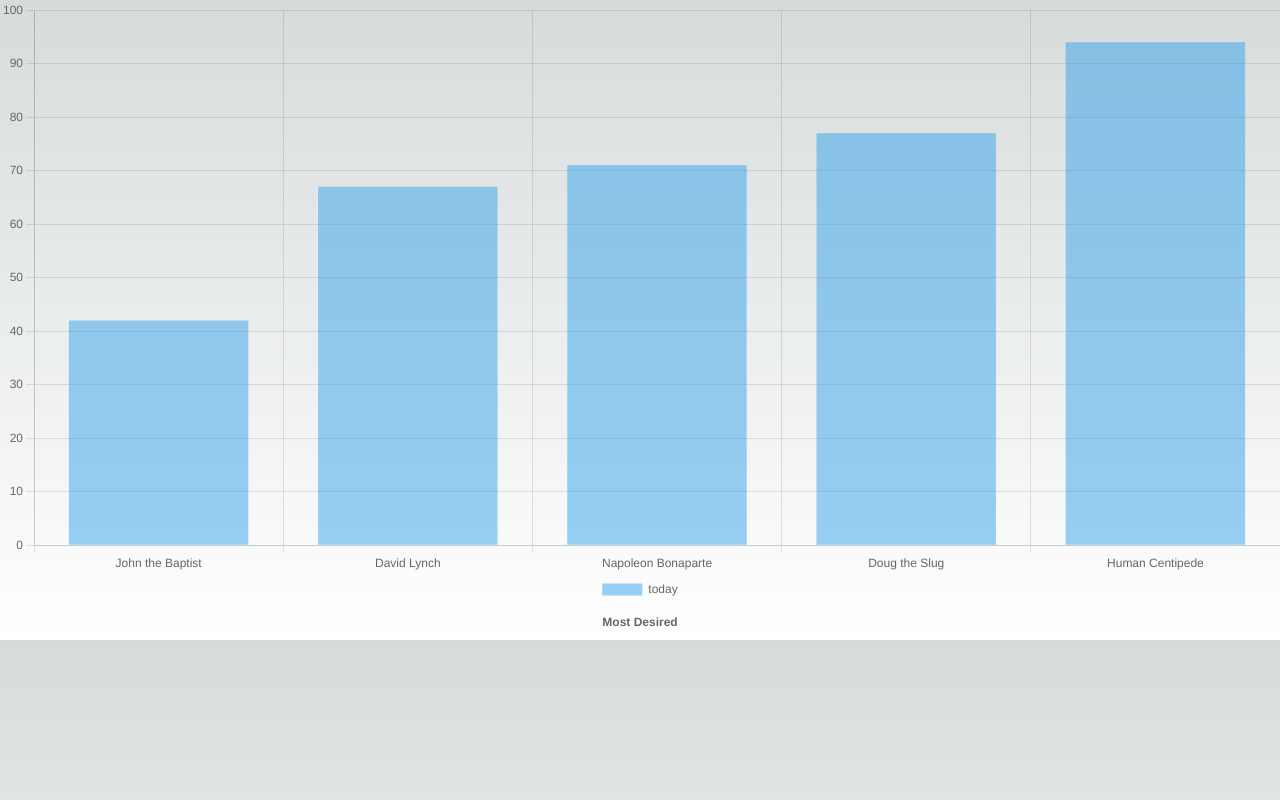
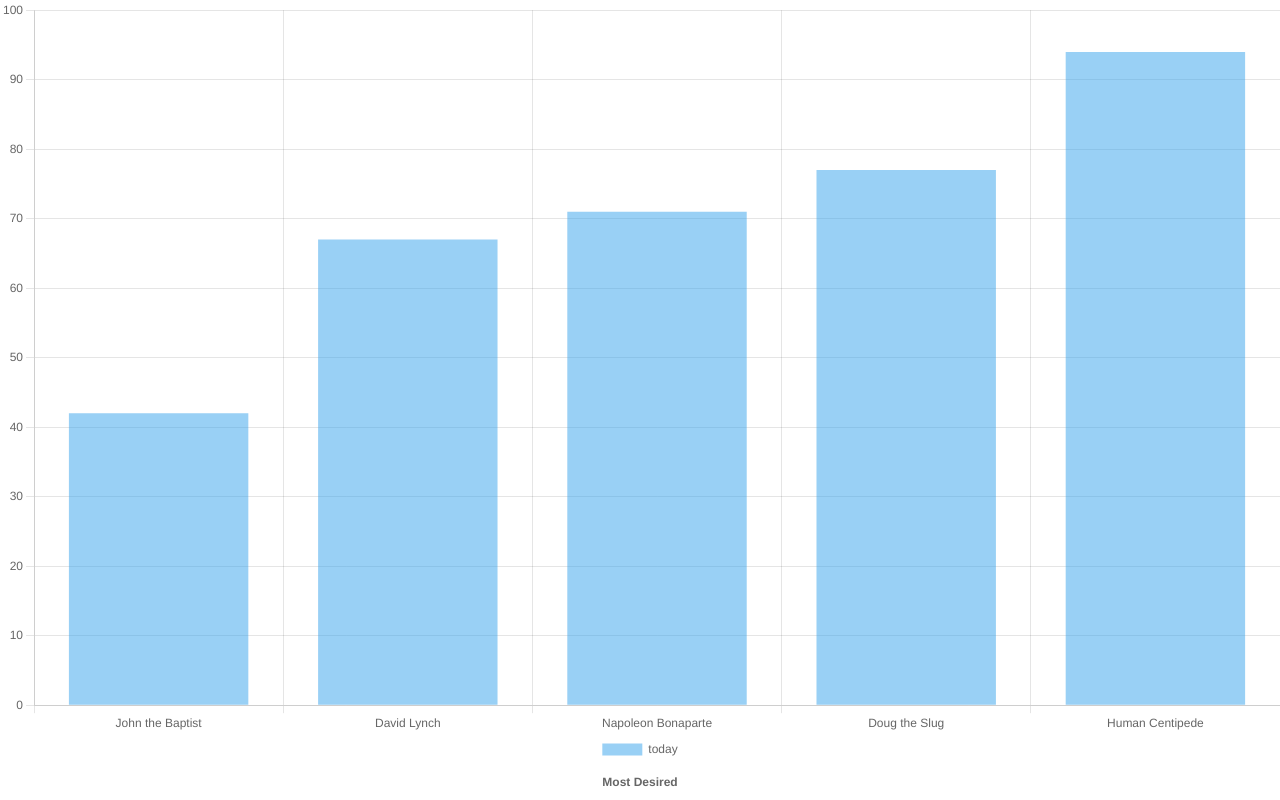
Before and after one commit to danielmdavis/vibecamp-graph, a Next.js app: page / in a window 1280 px wide. Built offline with nearby package versions, Linux system fonts and the light colour scheme.

Commit message:
configure resizing

```diff
--- a/app/globals.css
+++ b/app/globals.css
@@ -1,78 +1,5 @@
 :root {
-  --max-width: 1100px;
-  --border-radius: 12px;
-  --font-mono: ui-monospace, Menlo, Monaco, 'Cascadia Mono', 'Segoe UI Mono',
-    'Roboto Mono', 'Oxygen Mono', 'Ubuntu Monospace', 'Source Code Pro',
-    'Fira Mono', 'Droid Sans Mono', 'Courier New', monospace;
-
-  --foreground-rgb: 0, 0, 0;
-  --background-start-rgb: 214, 219, 220;
-  --background-end-rgb: 255, 255, 255;
-
-  --primary-glow: conic-gradient(
-    from 180deg at 50% 50%,
-    #16abff33 0deg,
-    #0885ff33 55deg,
-    #54d6ff33 120deg,
-    #0071ff33 160deg,
-    transparent 360deg
-  );
-  --secondary-glow: radial-gradient(
-    rgba(255, 255, 255, 1),
-    rgba(255, 255, 255, 0)
-  );
-
-  --tile-start-rgb: 239, 245, 249;
-  --tile-end-rgb: 228, 232, 233;
-  --tile-border: conic-gradient(
-    #00000080,
-    #00000040,
-    #00000030,
-    #00000020,
-    #00000010,
-    #00000010,
-    #00000080
-  );
-
-  --callout-rgb: 238, 240, 241;
-  --callout-border-rgb: 172, 175, 176;
-  --card-rgb: 180, 185, 188;
-  --card-border-rgb: 131, 134, 135;
 }
-
-@media (prefers-color-scheme: dark) {
-  :root {
-    --foreground-rgb: 255, 255, 255;
-    --background-start-rgb: 0, 0, 0;
-    --background-end-rgb: 0, 0, 0;
-
-    --primary-glow: radial-gradient(rgba(1, 65, 255, 0.4), rgba(1, 65, 255, 0));
-    --secondary-glow: linear-gradient(
-      to bottom right,
-      rgba(1, 65, 255, 0),
-      rgba(1, 65, 255, 0),
-      rgba(1, 65, 255, 0.3)
-    );
-
-    --tile-start-rgb: 2, 13, 46;
-    --tile-end-rgb: 2, 5, 19;
-    --tile-border: conic-gradient(
-      #ffffff80,
-      #ffffff40,
-      #ffffff30,
-      #ffffff20,
-      #ffffff10,
-      #ffffff10,
-      #ffffff80
-    );
-
-    --callout-rgb: 20, 20, 20;
-    --callout-border-rgb: 108, 108, 108;
-    --card-rgb: 100, 100, 100;
-    --card-border-rgb: 200, 200, 200;
-  }
-}
-
 * {
   box-sizing: border-box;
   padding: 0;
@@ -86,22 +13,9 @@ body {
 }
 
 body {
-  color: rgb(var(--foreground-rgb));
-  background: linear-gradient(
-      to bottom,
-      transparent,
-      rgb(var(--background-end-rgb))
-    )
-    rgb(var(--background-start-rgb));
+
 }
 
-a {
-  color: inherit;
-  text-decoration: none;
+.bar {
+
 }
-
-@media (prefers-color-scheme: dark) {
-  html {
-    color-scheme: dark;
-  }
-}
--- a/app/page.tsx
+++ b/app/page.tsx
@@ -1,5 +1,5 @@
 'use client'
-import React, { useRef } from 'react'
+import React, { useRef, useEffect } from 'react'
 import {
   Chart as ChartJS,
   CategoryScale,
@@ -23,6 +23,7 @@ ChartJS.register(
 
 const options: any = {
   responsive: true,
+  maintainAspectRatio: false,
   plugins: {
     legend: {
       position: 'bottom' as const,
@@ -45,21 +46,21 @@ const labels = dataset1.map((item: any) => item.name)
 
 export default function Home() {
 
-  const data = {
-    labels,
-    datasets: [
-      {
-        label: 'yesterday',
-        data: labels.map((nomen: string) => dataset1.filter((item: any) => { return item.name === nomen})[0].oldScore),
-        backgroundColor: 'rgba(255, 99, 132, 0.5)'
-      },
-      {
-        label: 'today',
-        data: labels.map((nomen: string) => dataset1.filter((item: any) => { return item.name === nomen})[0].score),
-        backgroundColor: 'rgba(53, 162, 235, 0.5)'
-      }
-    ]
-  }
+  // const data = {
+  //   labels,
+  //   datasets: [
+  //     {
+  //       label: 'yesterday',
+  //       data: labels.map((nomen: string) => dataset1.filter((item: any) => { return item.name === nomen})[0].oldScore),
+  //       backgroundColor: 'rgba(255, 99, 132, 0.5)'
+  //     },
+  //     {
+  //       label: 'today',
+  //       data: labels.map((nomen: string) => dataset1.filter((item: any) => { return item.name === nomen})[0].score),
+  //       backgroundColor: 'rgba(53, 162, 235, 0.5)'
+  //     }
+  //   ]
+  // }
 
   const data2 = {
     labels,
@@ -86,10 +87,13 @@ export default function Home() {
   let dataOption = data1
 
   const chartRef: any = useRef<ChartJS>(null)
+  const chart: any = chartRef.current
+
+  // useEffect(chartRef.resize('100vw', '100vh'))
+
 
 
   const onClick = (event: any) => {
-    const chart: any = chartRef.current
     // console.log(getElementsAtEvent(chart, event))
 
     // if (dataOption === data1) {
@@ -112,7 +116,9 @@ export default function Home() {
 
   return (
     <main>
-      <Bar ref={chartRef} options={options} data={dataOption} onMouseDown={onClick} onMouseUp={onMouseUp} onTouchStart={onClick} onTouchEnd={onMouseUp} />
+      <div style={{ height: '100vh', width: '100vw' }}>
+        <Bar className='bar' ref={chartRef} options={options} data={dataOption} onMouseDown={onClick} onMouseUp={onMouseUp} onTouchStart={onClick} onTouchEnd={onMouseUp} />
+      </div>
     </main>
   )
 }
```
